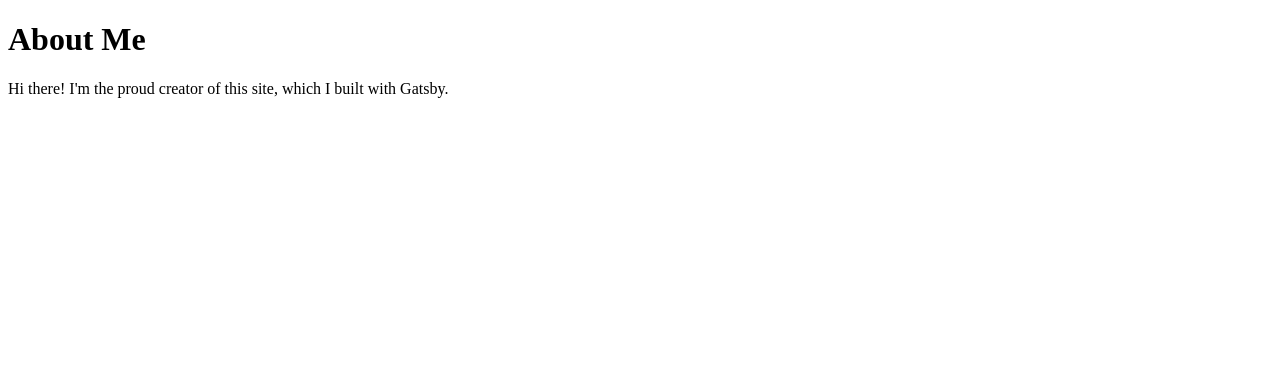
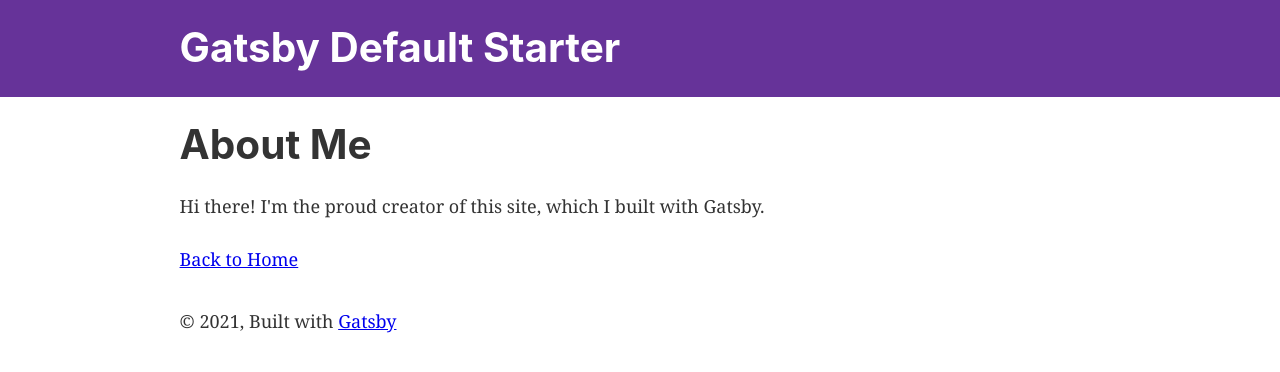
Before and after one commit to ericwu119/my-gatsby-project, a Gatsby site: page /about in a window 1280 px wide. Built offline with nearby package versions, Linux system fonts and the light colour scheme; Gatsby itself is replaced by a stand-in of ours.

Commit message:
Add layout component

```diff
--- a/src/pages/about.js
+++ b/src/pages/about.js
@@ -1,14 +1,20 @@
 // Import react.js
 import * as React from 'react'
+import {Link}  from 'gatsby'
+import Layout from "../components/layout"
+import Seo from "../components/seo"
 
 // Define compoinent
 const AboutPage = () => {
     return (
-        <main>
-            <title>About Me</title>
-            <h1>About Me</h1>
-            <p>Hi there! I'm the proud creator of this site, which I built with Gatsby.</p>
-        </main>
+        <Layout>
+        <Seo title="About Me" />
+        <h1>About Me</h1>
+        <p>Hi there! I'm the proud creator of this site, which I built with Gatsby.</p>
+        <p>
+          <Link to="/">Back to Home</Link>
+        </p>
+      </Layout>
     )
 }
 
--- a/src/pages/index.js
+++ b/src/pages/index.js
@@ -21,7 +21,8 @@ const IndexPage = () => (
     />
     <p>
       <Link to="/page-2/">Go to page 2</Link> <br />
-      <Link to="/using-typescript/">Go to "Using TypeScript"</Link>
+      <Link to="/using-typescript/">Go to "Using TypeScript"</Link><br />
+      <Link to="/about">About</Link>
     </p>
   </Layout>
 )
```
